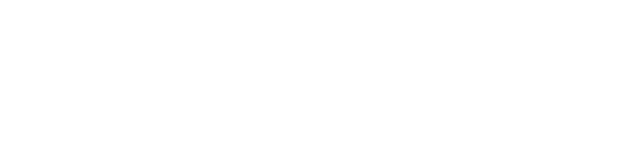
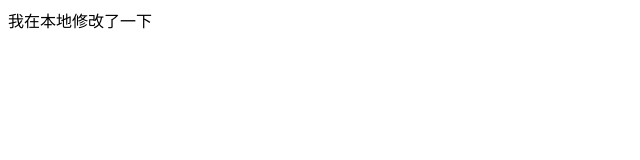
Before and after one commit to cyx02/cai, a plain HTML site: page index.html in a window 1280 px wide. Shown: the whole page, without its empty margins (0-640 px from the left). Drawn offline with Linux system fonts and the light colour scheme.

Commit message:
我在本地修改了一下index.html

```diff
--- a/index.html
+++ b/index.html
@@ -5,7 +5,7 @@
     <title>Title</title>
 </head>
 <body>
-
+我在本地修改了一下
 </body>
 <script src="index.js"></script>
 </html>
```
